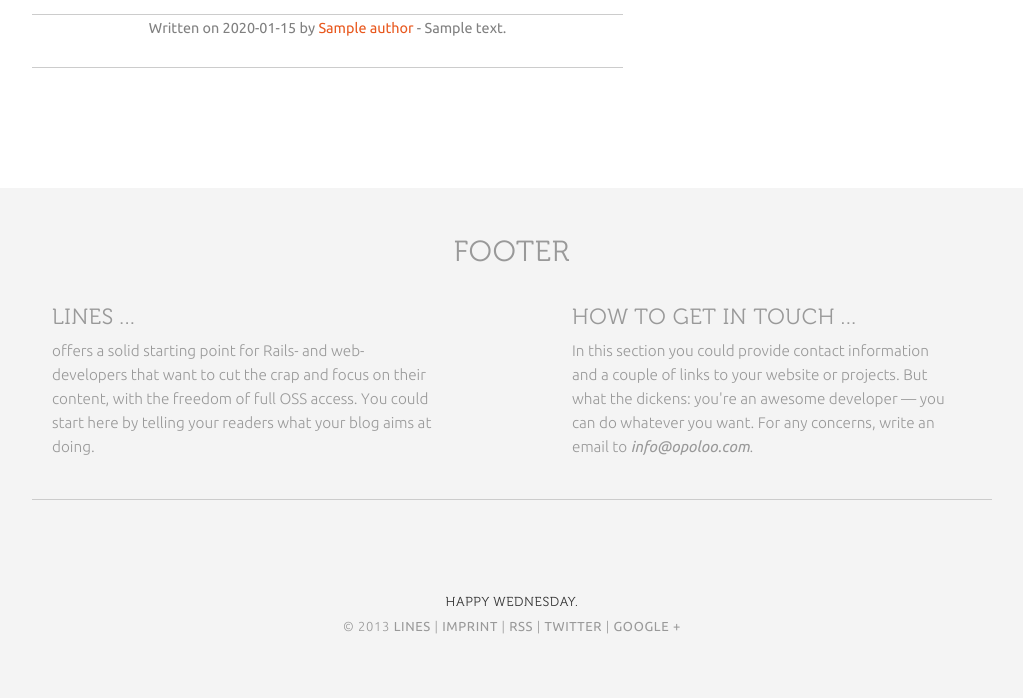
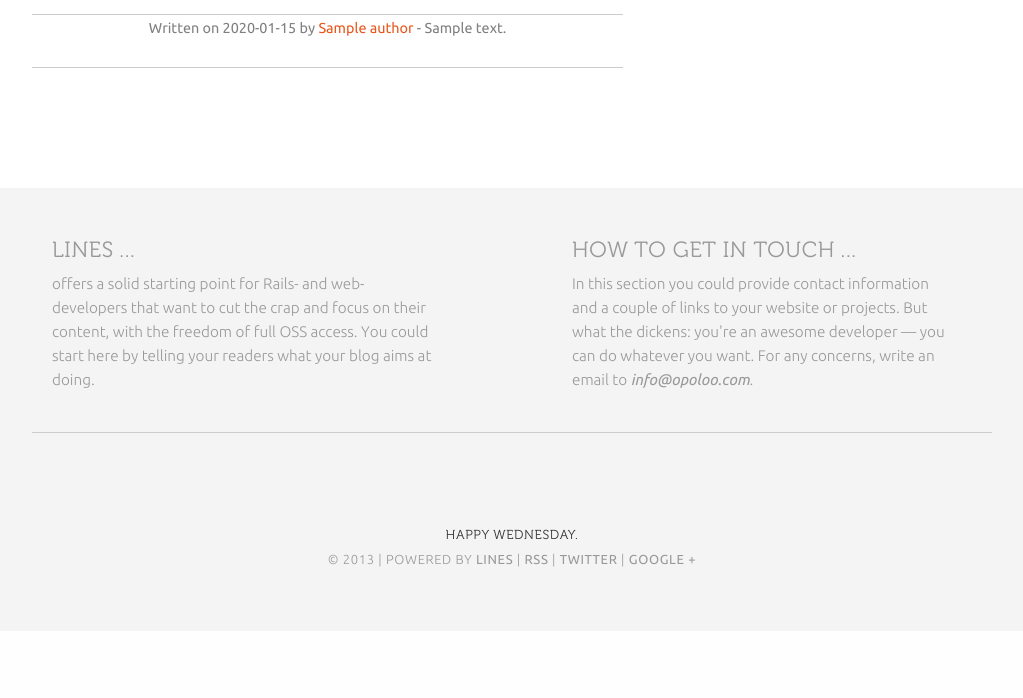
Before and after one commit to opoloo/lines-blogoloo, a Rails app: page /admin/articles/1 in a window 1280 px wide. Shown: the part 926-1624 px from the top of the page, without its empty margins (128-1151 px from the left). After the commit the page ends 1493 px from the top, so only its background shows below. Run offline with Rails 7, Linux system fonts and the light colour scheme; a user stored in the database is signed in; tables that the repository leaves empty hold one stand-in row (values such as "Sample post"); grey boxes marked "Sample" are stand-in pictures; style sheets or scripts are compiled from the project's sources; parts of the project's set-up code (start-up, migrations or seed data) failed here and were passed over; some libraries are stand-ins or nearby versions.

Commit message:
small style changes and cleanup

```diff
--- a/app/assets/stylesheets/style.css.scss
+++ b/app/assets/stylesheets/style.css.scss
@@ -151,31 +151,9 @@
 /*-----------------------------------------------------------*/
 /*-----------------------------------------------------------*/
 
-img, div {
-  border: 0px;
-  margin: 0px;
-  padding: 0px;
-}
-
-
-div {
-  overflow:hidden;
-}
-
-p, h1 {width: 100%;display:block;min-width:100%}
-
-div.article_header {
-  h1 a {display:block;min-width:100%}
-}
-
-
 * {
   margin:0px;
   padding:0px;
-}
-
-a {
-  text-decoration: none;
 }
 
 body {
@@ -186,6 +164,25 @@
   height:100%;
   background-color:#fff;
 }
+
+img, div {
+  border: 0px;
+  margin: 0px;
+  padding: 0px;
+}
+
+div { overflow:hidden; }
+
+p, h1 { width: 100%; display: block; min-width: 100% }
+
+div.article_header {
+  h1 a { display:block; min-width:100% }
+}
+
+a {
+  text-decoration: none;
+}
+
 
 #pagewrap {
   width:auto;
@@ -637,7 +605,7 @@
     display: block;
     margin:40px 0px;
   }
-  .row.aboutopoloo {
+  .row.about {
     text-align: left;
     .two-cols {
       padding:0px 20px;
--- a/app/models/article.rb
+++ b/app/models/article.rb
@@ -14,7 +14,7 @@
   mount_uploader :hero_image, HeroImageUploader
   mount_uploader :document, DocumentUploader
 
-  paginates_per 10
+  paginates_per CONFIG[:articles_per_page]
 
   acts_as_taggable
 
--- a/app/views/articles/index.html.erb
+++ b/app/views/articles/index.html.erb
@@ -9,6 +9,8 @@
   <%= render partial: "article_collection", collection: @articles %>
 </div>
 
+<% if @articles.num_pages > 1 %>
 <div id="pagination">
   <%= paginate @articles, outer_window: 1, window: 2 %>
 </div>
+<% end %>
--- a/app/views/layouts/application.html.erb
+++ b/app/views/layouts/application.html.erb
@@ -6,7 +6,7 @@
   <meta name="author" content="<%= CONFIG[:meta_author] %>" />
   <meta name="revisit-after" content="3 days" />
   <meta name="robots" content="index,follow" />
-  <%= display_meta_tags site: CONFIG[:title] %>
+  <%= display_meta_tags site: CONFIG[:title_short] %>
   <meta name="geo.position" CONTENT="<%= CONFIG[:geo_position] %>">
   <meta name="geo.placename" CONTENT="<%= CONFIG[:geo_address] %>">
   <meta name="viewport" content="width=device-width, minimum-scale=1, maximum-scale=1" />
@@ -28,7 +28,7 @@
       <div id="logo">
           <a href="/"><img src="<%= CONFIG[:logo] %>" alt="Logo Lines" /></a>
       </div>
-      <div id="opoloo">
+      <div id="lines">
         <%= CONFIG[:short_description] %>
       </div>
     </div>
@@ -37,11 +37,10 @@
   <div id="content">
     <%= yield %>
   </div>
-
   <div id="footer">
     <div id="footer_content">
-      <div class="footer-headline">Footer</div>
-      <div class="row aboutopoloo">
+
+      <div class="row about">
         <div class="two-cols margin-2cols">
           <div class="about-title">Lines ...</div>
           <p>offers a solid starting point for Rails- and web-developers that want to cut the crap and focus on their content, with the freedom of full OSS access. You could start here by telling your readers what your blog aims at doing.</p>
@@ -51,11 +50,23 @@
           <p>In this section you could provide contact information and a couple of links to your website or projects. But what the dickens: you're an awesome developer — you can do whatever you want. For any concerns, write an email to <%= mail_to "info@opoloo.com", "info@opoloo.com", :encode => "javascript" %>.</p>
         </div>
       </div>
+
       <hr/>
+
       <div id="copyright">
 	      <span class="weekday">Happy <%= Time.now.strftime("%A") %>.</span>
-        <p>&copy; <%= Time.now.year %> <a href="">LINES</a> | <a href="">Imprint</a> | <%= link_to "RSS", articles_url(format: "atom") %> | <a href="http://twitter.com/" class="twitter"><span>Twitter</span></a> | <a href="http://plus.google.com/" class="gplus"><span>Google +</span></a> </p>
+        <p>
+          &copy; <%= Time.now.year %> | Powered by <a href="http://lines.opoloo.com">LINES</a> |
+          <%= link_to "RSS", articles_url(format: "atom") %>
+          <% unless CONFIG[:twitter_url].nil? || CONFIG[:twitter_url].blank? %>
+            | <a href="<%= CONFIG[:twitter_url] %>" class="twitter"><span>Twitter</span></a>
+          <% end %>
+          <% unless CONFIG[:gplus_url].nil? || CONFIG[:gplus_url].blank? %>
+            | <a href="<%= CONFIG[:gplus_url] %>" class="gplus"><span>Google +</span></a>
+          <% end %>
+        </p>
       </div>
+
     </div>
   </div>
 
```
Also changed, not shown: other parts of app/assets/stylesheets/style.css.scss (+20 -60 lines), Gemfile.
